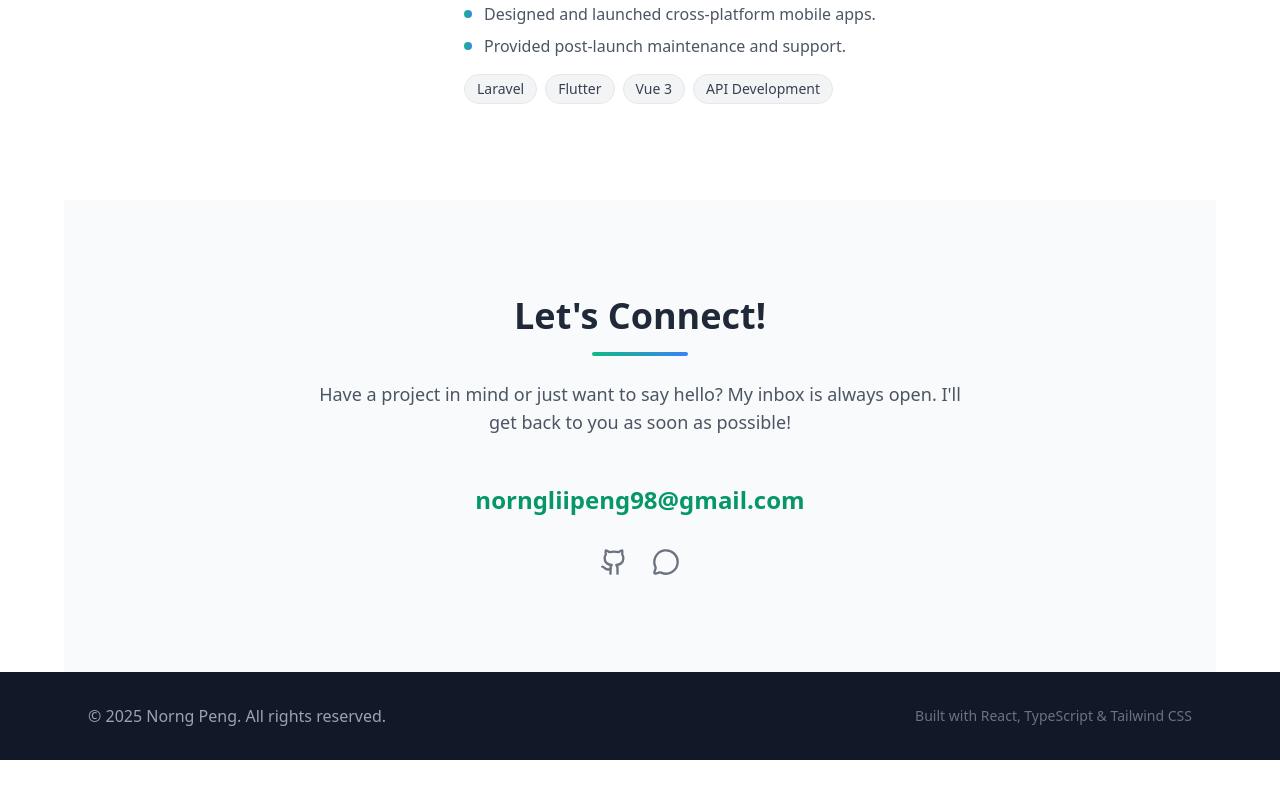
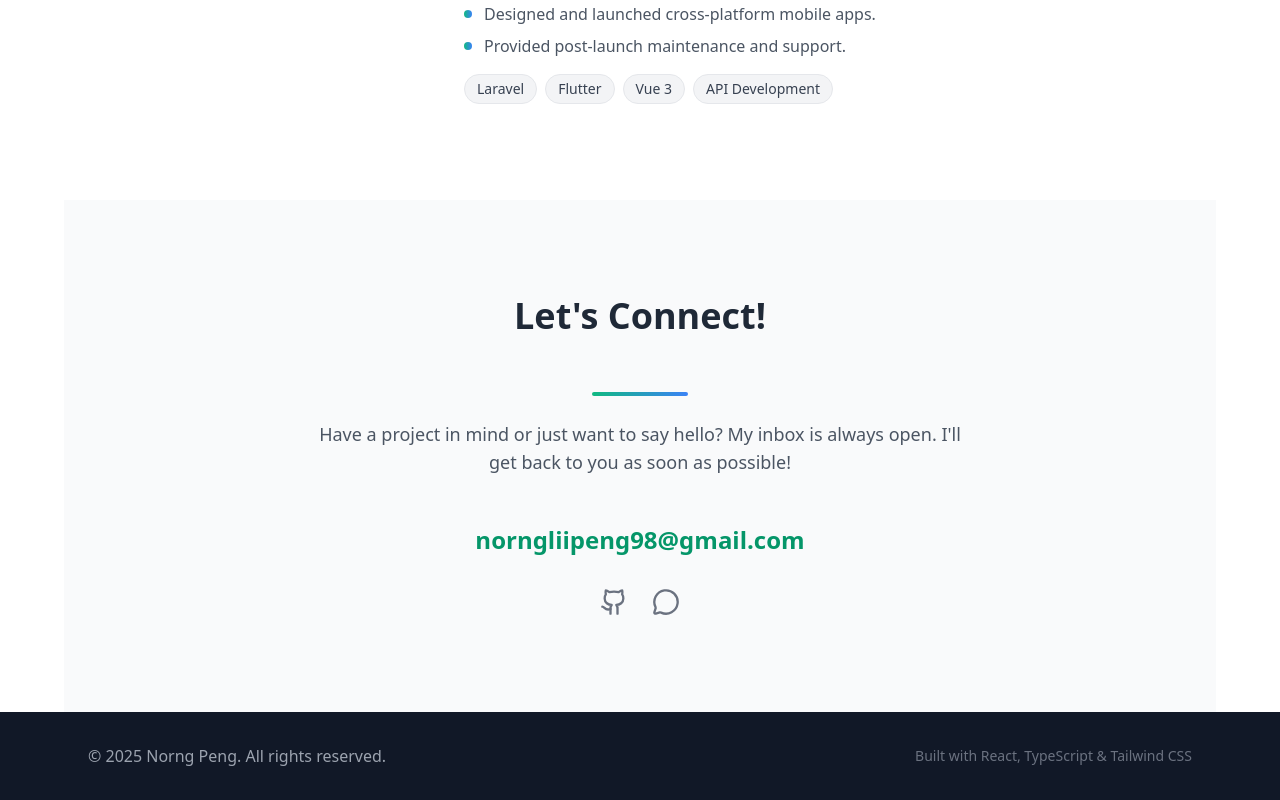
Before and after one commit to leepengcode/leepeng, a React (Vite) app: page / in a window 1280 px wide. Shown: the part 2530-3330 px from the top of the page. Before the commit the page ends 3290 px from the top, so only its background shows below. Built offline with nearby package versions, Linux system fonts and the light colour scheme.

Commit message:
Add Space to contact section

```diff
--- a/src/pages/Home.tsx
+++ b/src/pages/Home.tsx
@@ -399,7 +399,7 @@ const Portfolio = () => {
         <section id="contact" className="py-24 bg-gray-50 -mx-6 px-6">
           <div data-aos="fade-up">
             <div className="text-center mb-12 max-w-2xl mx-auto">
-              <h2 className="text-4xl font-bold">Let's Connect!</h2>
+              <h2 className="text-4xl lg:pb-10 font-bold">Let's Connect!</h2>
               <div className="w-24 h-1 bg-gradient-to-r from-emerald-500 to-blue-500 mx-auto mt-4 mb-6 rounded-full"></div>
               <p className="text-lg text-gray-600">
                 Have a project in mind or just want to say hello? My inbox is
```
